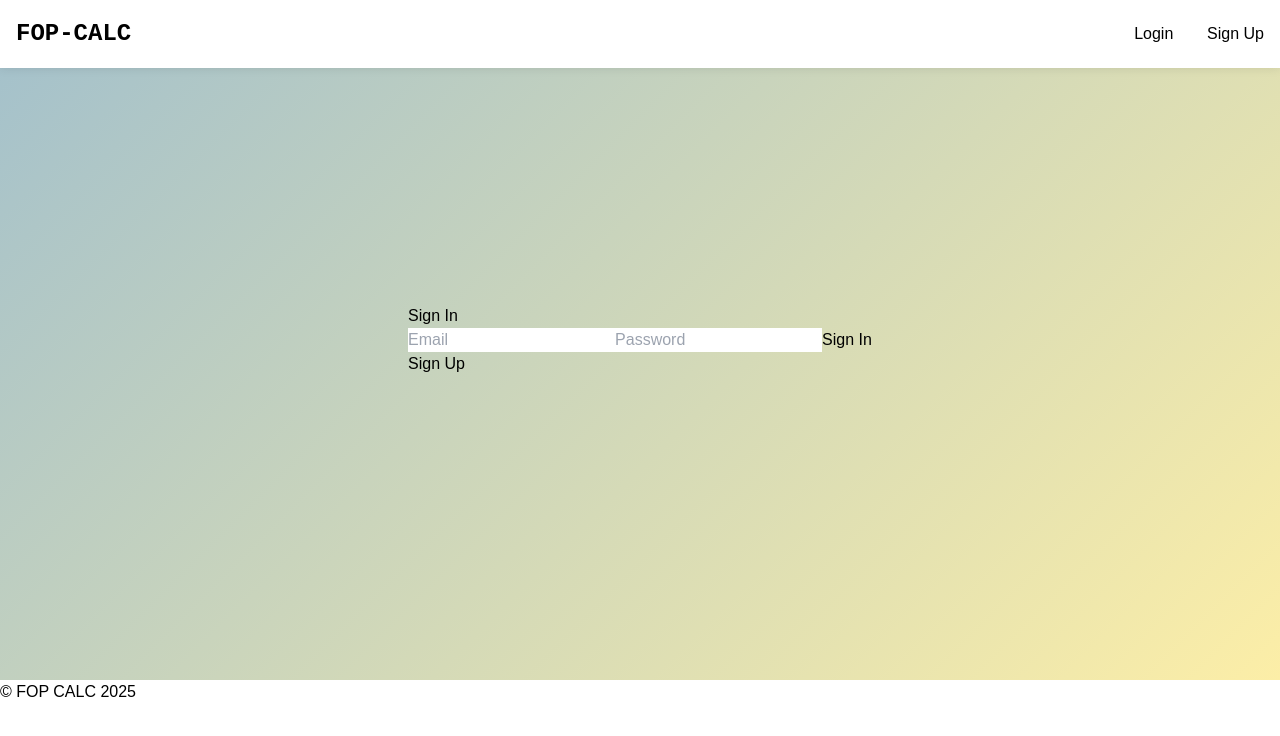
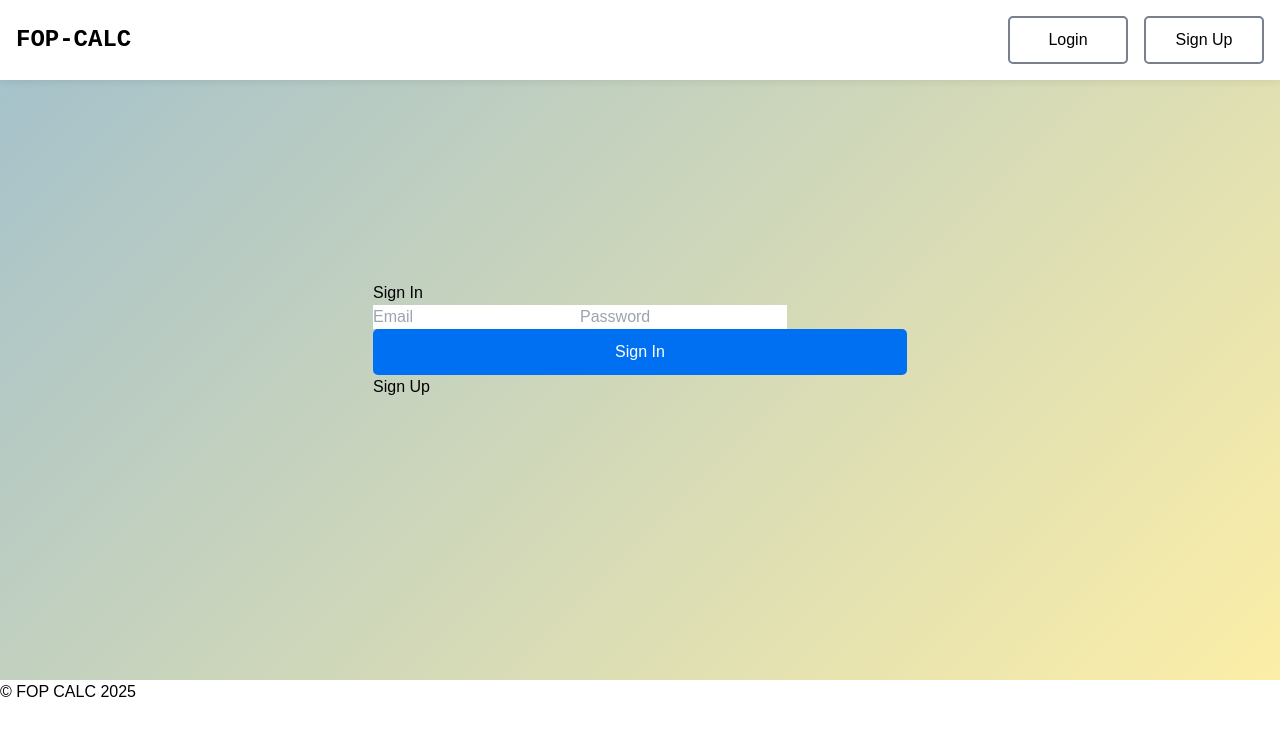
Before and after one commit to CrazzzzyDiamond/fop_app, a Next.js app: page /sign-in in a window 1280 px wide. Shown: the top 736 px of the page. Built offline with nearby package versions, Linux system fonts and the light colour scheme.

Commit message:
feat: button css refactor

```diff
--- a/src/app/globals.css
+++ b/src/app/globals.css
@@ -5,6 +5,10 @@
 :root {
   --background: #ffffff;
   --foreground: #171717;
+  --blue: #0070f3;
+  --blue-hover: #0366d6;
+  --grey: #797f8b;
+  --grey-hover: #6c737c;
 }
 
 @media (prefers-color-scheme: dark) {
--- /dev/null
+++ b/src/components/Button/button.module.css
@@ -0,0 +1,33 @@
+.button {
+    display: inline-block;
+    padding: 10px 20px;
+    border: 1px solid transparent;
+    border-radius: 5px;
+    background-color: var(--blue);
+    color: #fff;
+    text-align: center;
+    text-decoration: none;
+    cursor: pointer;
+    min-width: 120px;
+    transition: all 0.3s ease;
+
+}
+
+.button:hover {
+    background-color: var(--blue-hover);
+}
+
+.buttonSecondary {
+    background-color: #fff;
+    color: #000;
+    border: 2px solid var(--grey);
+}
+
+.buttonSecondary:hover {
+    background-color: var(--grey-hover);
+    background-color: #f7f7f7;
+}
+
+.buttonFullWidth {
+    width: 100%;
+}
--- a/src/components/Button/index.tsx
+++ b/src/components/Button/index.tsx
@@ -1,6 +1,6 @@
 import Link from 'next/link';
-
-import cn from '@/utils/cn';
+import { clsx } from 'clsx';
+import s from './button.module.css';
 
 type ButtonPropsBase = {
     onClick?: () => void;
@@ -31,16 +31,12 @@ const Button = ({
     linkTo,
     className,
  }: ButtonProps) => {
-    const classes = cn(`
-        px-3 py-2 border border-gray-300 inline-block text-center
-        rounded-md focus:outline-none focus:border-blue-500
-        bg-blue-500 text-white hover:bg-blue-600
-        transition duration-200 ease-in-out min-w-28
-    `, variant === 'secondary' && `
-        bg-white text-gray-900 border-gray-300
-        hover:bg-gray-100
-    `, fullWidth && 'w-full',
-    className);
+    const classes = clsx(
+        s.button,
+        variant === 'secondary' && s.buttonSecondary,
+        fullWidth && s.buttonFullWidth,
+        className,
+    )
 
     if (linkTo) {
         return (
```
